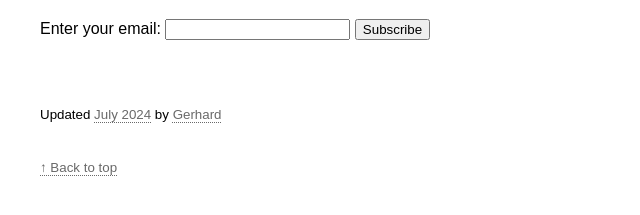
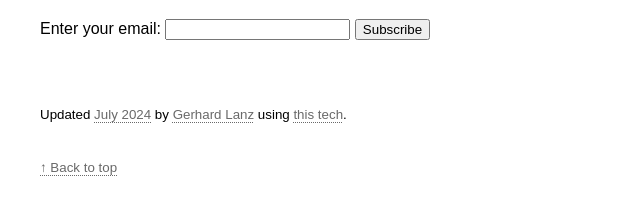
Before and after one commit to gerhardlanz/ta-sobo.gerhardla.nz, a Jekyll site: the page built from README.md, in a window 1280 px wide. Shown: the part 329-544 px from the top of the page, without its empty margins (0-640 px from the left). Built offline with Jekyll 4.4.1, drawn with Linux system fonts in a browser that asks for light colours; Markdown is read by kramdown in place of the engine named in the settings; our own code applies the rules of GitHub Pages for plain Markdown files.

Commit message:
chore: update default.html to include author's full name and mention the technology used

```diff
--- a/_layouts/default.html
+++ b/_layouts/default.html
@@ -36,7 +36,7 @@
         <article>{{ content }}<br></article>
         <footer>
             <small>
-                Updated <a href="/now">{{ "now" | date: "%B %Y" }}</a> by <a href="/about">Gerhard</a><br><br>
+                Updated <a href="/now">{{ "now" | date: "%B %Y" }}</a> by <a href="/about">Gerhard Lanz</a> using <a href="/uses">this tech</a>.<br><br>
                 <a href="#">↑ Back to top</a>
         </footer>
     </div>
```
